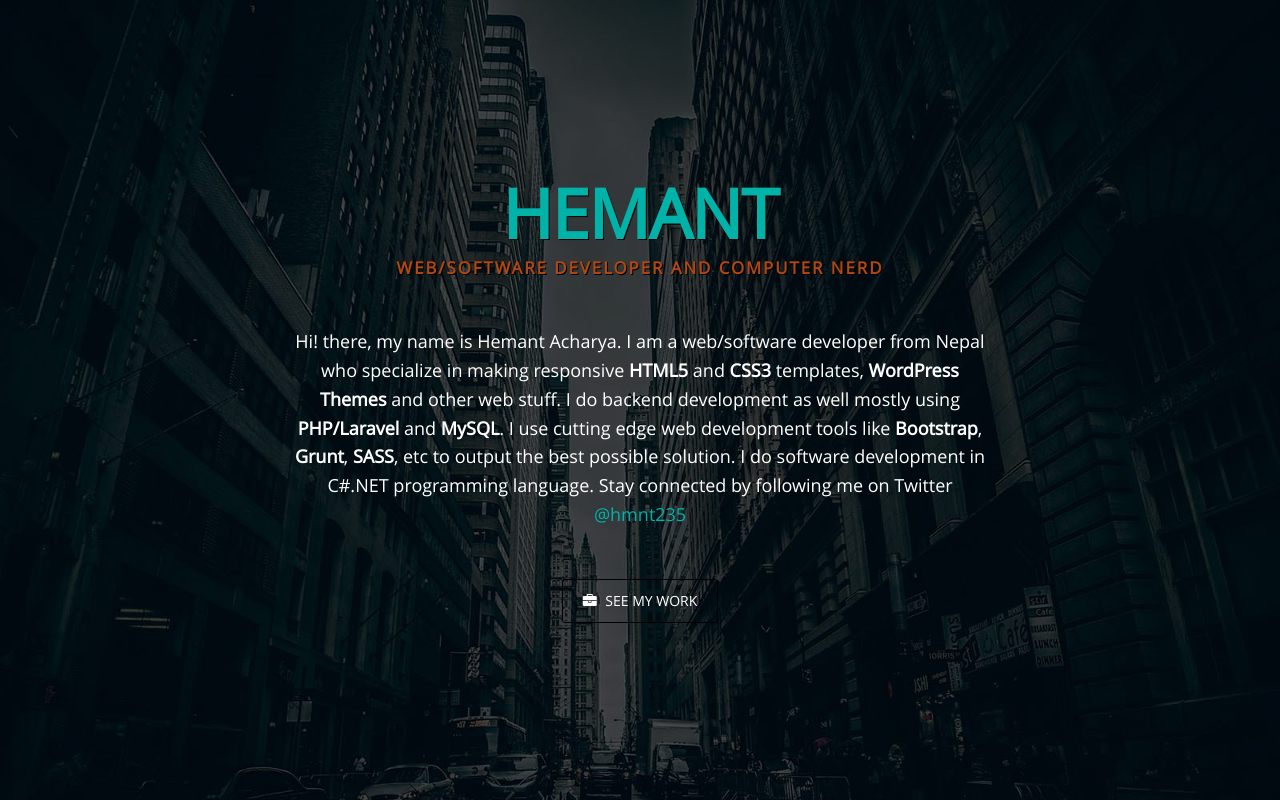
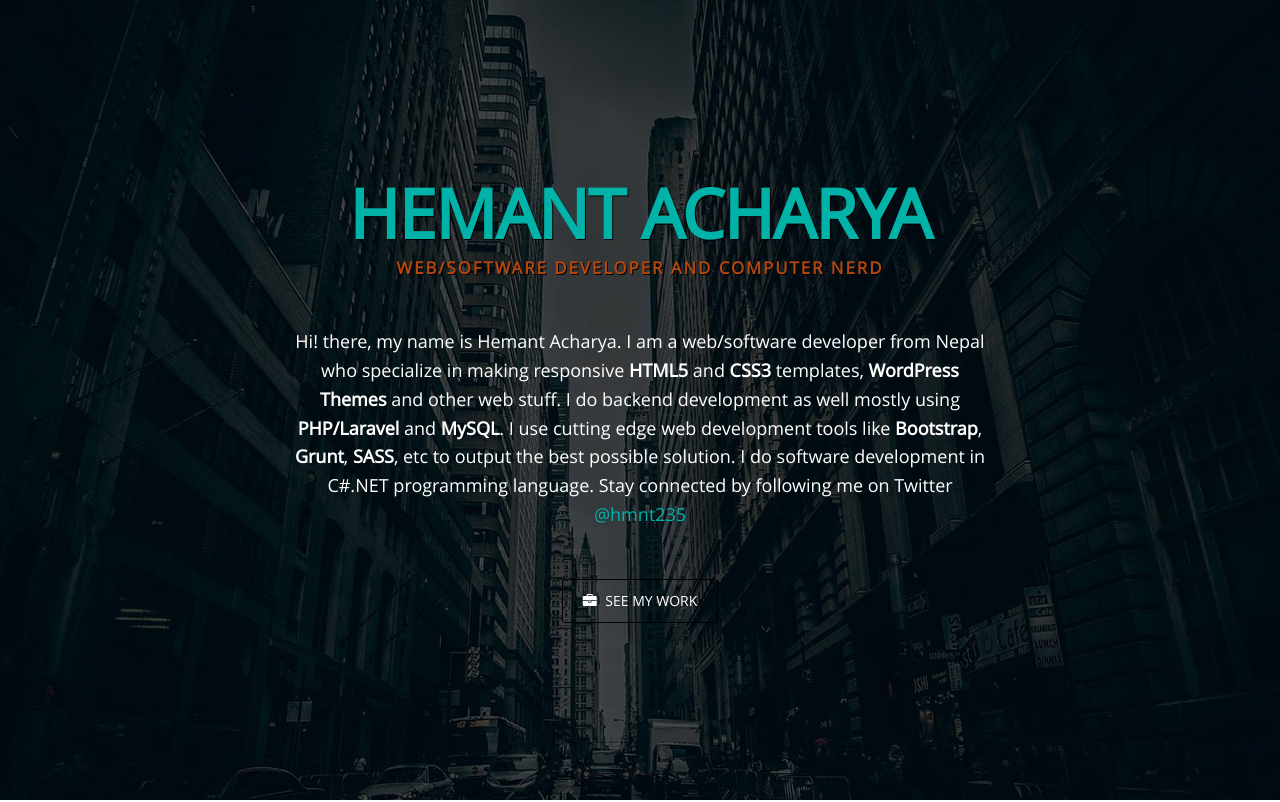
Before and after one commit to Sleep-Less-Coder/sleep-less-coder.github.io, a plain HTML site: page index.html in a window 1280 px wide. Shown: the top 802 px of the page. Drawn offline with nearby package versions, Linux system fonts and the light colour scheme.

Commit message:
Changed Hemant to Hemant Acharya

```diff
--- a/index.html
+++ b/index.html
@@ -19,7 +19,7 @@
 				</nav> -->
 
 				<div class="intro">
-					<h1>Hemant</h1>
+					<h1>Hemant Acharya</h1>
 					<h2>Web/Software developer and computer nerd</h2>
 					<p>
 						Hi! there, my name is Hemant Acharya. I am a web/software developer from Nepal who specialize in making responsive <strong>HTML5</strong> and <strong>CSS3</strong> templates, <strong>WordPress Themes</strong> and other web stuff. I do backend development as well mostly using <strong>PHP/Laravel</strong> and <strong>MySQL</strong>. I use cutting edge web development tools like <strong>Bootstrap</strong>, <strong>Grunt</strong>, <strong>SASS</strong>, etc to output the best possible solution. I do software development in C#.NET programming language. Stay connected by following me on Twitter <a href="http://twitter.com/hmnt235" target="_blank">@hmnt235</a>
```
